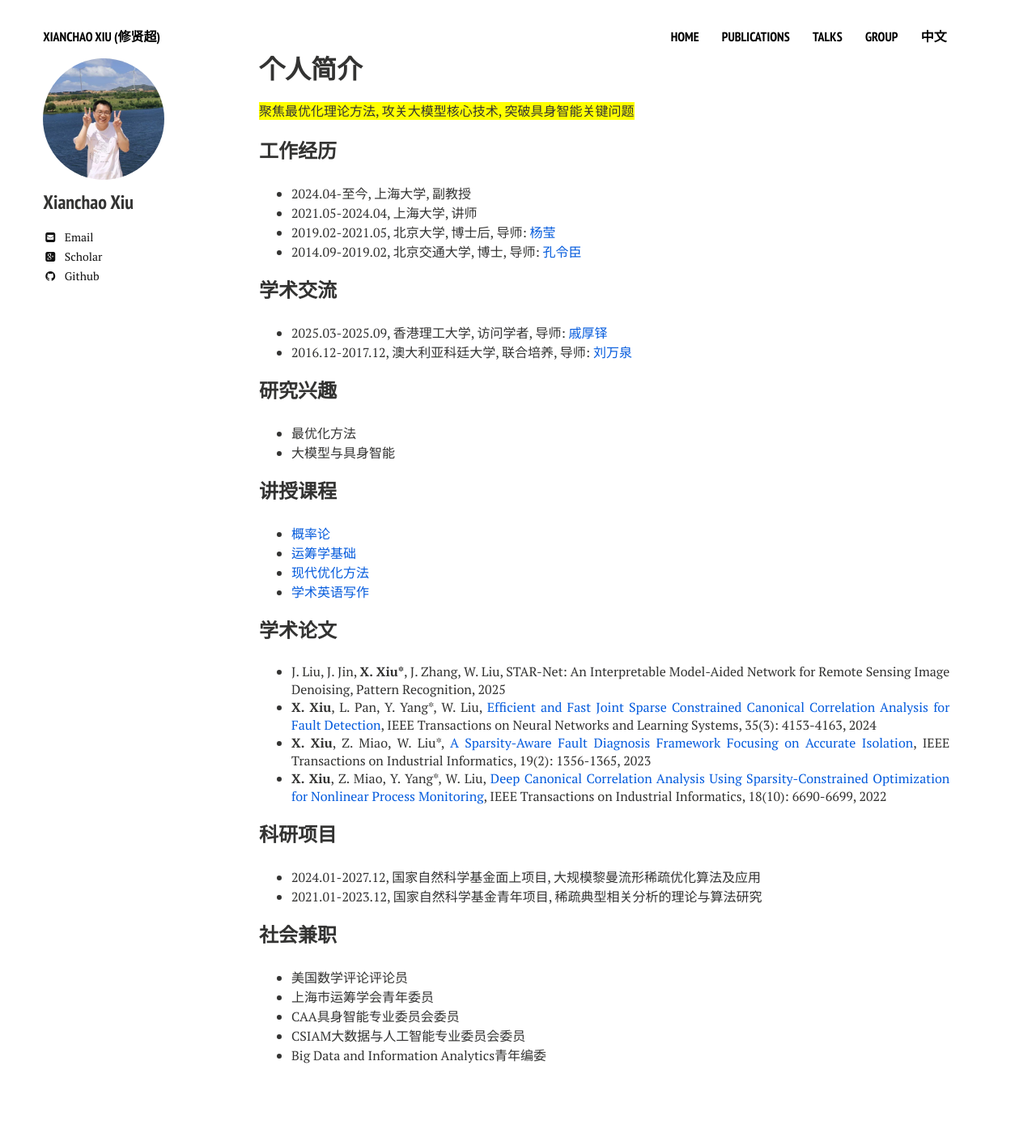
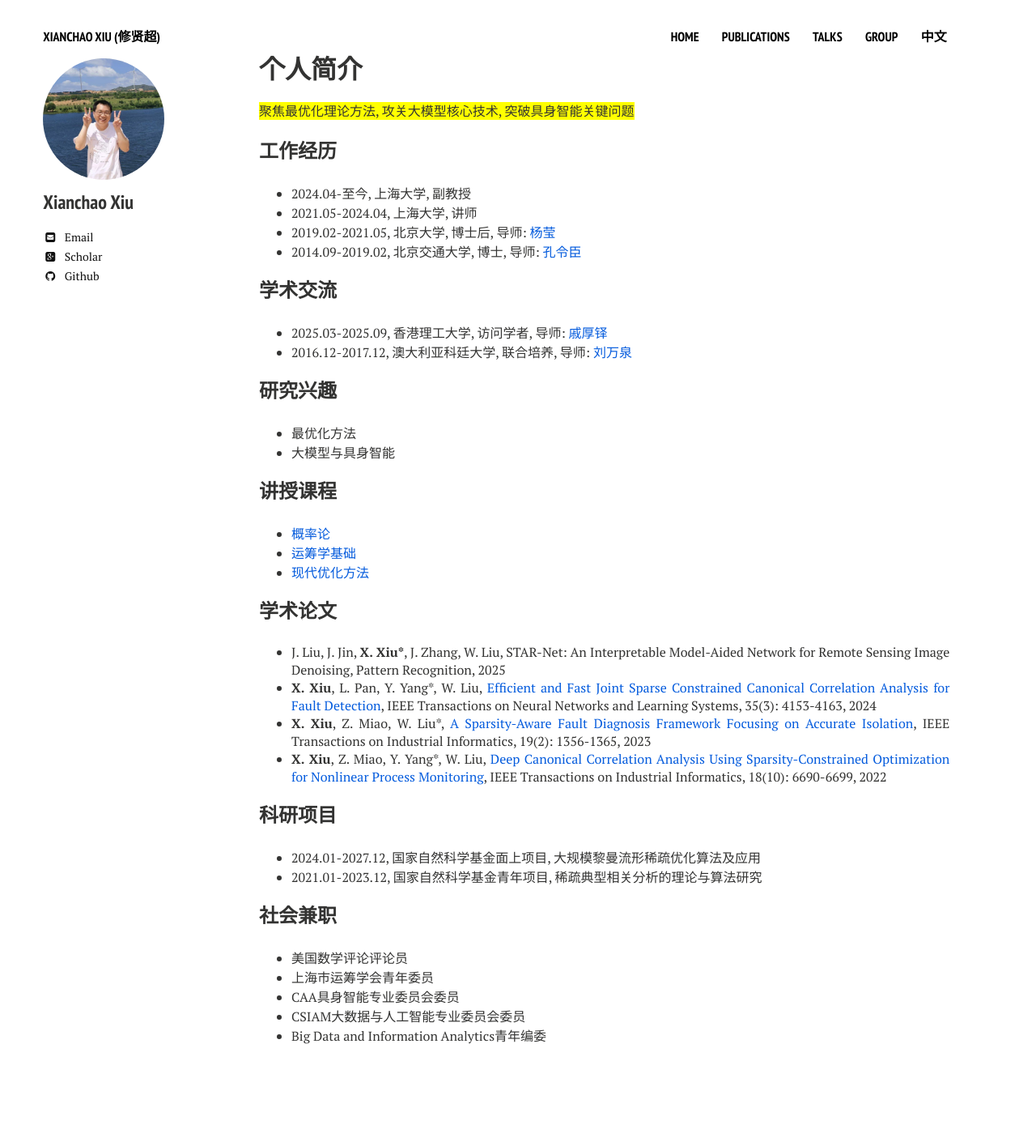
Before and after one commit to xianchaoxiu/xianchaoxiu.github.io, a Jekyll site: the page built from chinese/index.md, in a window 1280 px wide. Shown: the whole page at 81% size. Built offline with Jekyll 4.4.1, drawn with Linux system fonts in a browser that asks for light colours; nearby versions of some CDN libraries; after the commit the page ends 1386 px from its top, so only the background shows below that.

Commit message:
Update index.md

```diff
--- a/chinese/index.md
+++ b/chinese/index.md
@@ -31,7 +31,7 @@ share: false
 * <a href="https://xianchaoxiu.github.io/chinese/PRO/" class="textlink" target="_blank"> 概率论 </a><br>
 * <a href="https://xianchaoxiu.github.io/chinese/OR/" class="textlink" target="_blank"> 运筹学基础 </a><br>
 * <a href="https://xianchaoxiu.github.io/chinese/OPT/" class="textlink" target="_blank"> 现代优化方法 </a><br>
-* <a href="https://xianchaoxiu.github.io/chinese/SW/" class="textlink" target="_blank"> 学术英语写作 <br>
+
 
 ### 学术论文
 * J. Liu, J. Jin, <b>X. Xiu*</b>, J. Zhang, W. Liu, STAR-Net: An Interpretable Model-Aided Network for Remote Sensing Image Denoising, Pattern Recognition, 2025
```
